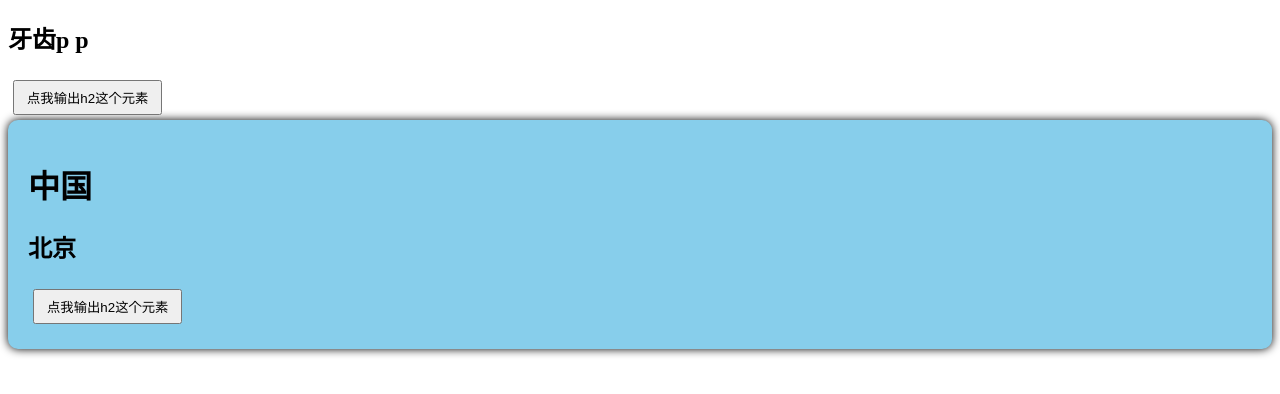
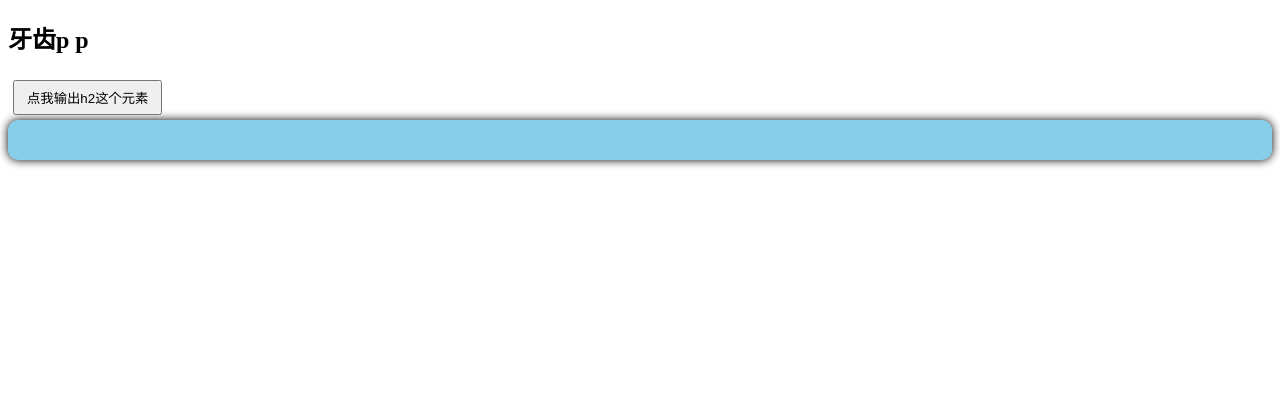
Before and after one commit to wuyuling692-coder/my-vue-app, a Vue app: page / in a window 1280 px wide. Shown: the top 394 px of the page. Built offline with nearby package versions, Linux system fonts and the light colour scheme.

Commit message:
修复类型定义：Persons改为数组类型，import格式规范化

```diff
--- a/src/components/Person.vue
+++ b/src/components/Person.vue
@@ -1,26 +1,17 @@
 <template>
     <div class="person">
-        <h1>中国</h1>
-        <h2 ref="title2">北京</h2>
-        <button @click="showLog">点我输出h2这个元素</button>
+
     </div>
 </template>
-// ref属性：在Vue3里，导入ref方法，直接用defineExpose
-// 可以直接导出所有的值，主Vue里导入分支vue里的数据，通
-// 过ref获取组件实例对象。
 
 <script lang="ts" setup name="Person">
-    import { ref } from 'vue'
-    let title2 = ref()
-    let a = ref(0)
-    let b = ref(1)
-    let c = ref(2)
+    import { type PersonInter, type Persons } from '@/types';
 
-    function showLog(){
-        console.log(title2.value)
-    }
-    defineExpose({a,b,c,showLog})
-
+    let PersonList :Persons = [
+        {id:'asyud7asfd01',name:'王一',age:18},
+        {id:'asyud7asfd02',name:'王三',age:17},
+        {id:'asyud7asfd03',name:'王五',age:88}
+    ]
 
 </script>
 
--- /dev/null
+++ b/src/types/index.ts
@@ -0,0 +1,7 @@
+export interface PersonInter{
+    id:string,
+    name:string,
+    age:number
+}
+
+export type Persons = PersonInter[]
```
